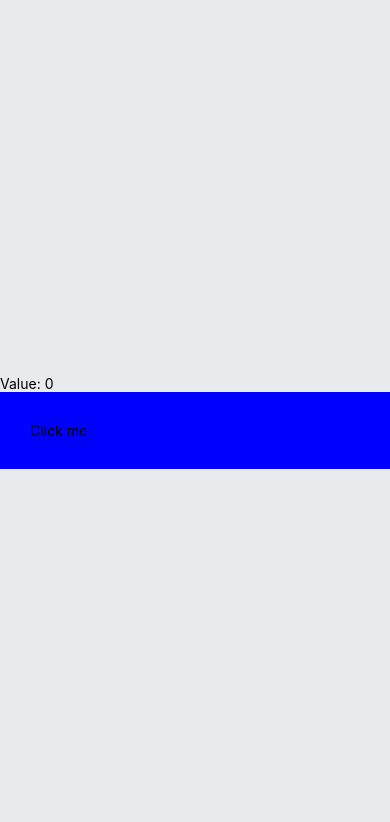
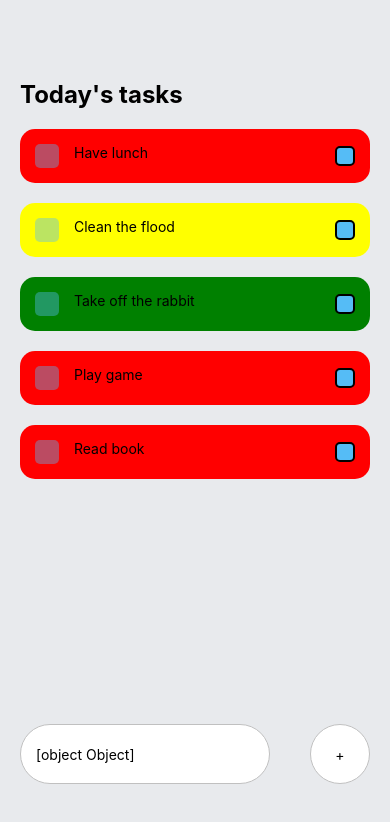
Before and after one commit to tranvanhieu01012002/react-native-first-app, a React Native app: screen / in a window 390 px wide. Shown: the top 822 px of the page. Built offline with nearby package versions, Linux system fonts and the light colour scheme.

Commit message:
save code

```diff
--- a/App.js
+++ b/App.js
@@ -1,38 +1,132 @@
-import { View, Text,StyleSheet, TouchableOpacity } from 'react-native'
-import React, { useState } from 'react'
+import React, {useState} from 'react';
+import {
+    Alert,
+    ScrollView,
+    StyleSheet,
+    Text,
+    View,
+    KeyboardAvoidingView,
+    TextInput,
+    TouchableOpacity,
+} from 'react-native';
+// import styles from './src/assets/globalStyle';
+import Bar from './src/components/Bar';
+import Header from './src/components/Header';
+import TaskList from './src/components/TaskList';
+import Task from './src/components/Tasks';
+import data from './src/assets/data';
+import status from './constants/status';
 
-const App = () => {
+function App() {
 
-    const [count,setCount] = useState(0);
+    const [task, setTask] = useState(
+        {
+            name: '',
+            status: status.todo
+        },
+    );
+    const [tasks, setTasks] = useState(data);
 
-    const increaseCount = ()=>{
-        setCount(count + 1)
-    }
+    const addTask = () => {
+        setTasks([...tasks, task]);
+        setTask('');
+    };
+
+    const edit = index => {
+        // let tasksCopy = [...tasks];
+        // tasksCopy.splice(index, 1);
+        // setTasks(tasksCopy);
+        setTask(tasks[index].name);
+    };
+
+    const remove = index => {
+
+    };
+
     return (
         <View style={styles.container}>
-            <Text>Value: {count}</Text>
-            <TouchableOpacity
-                onPress={increaseCount}
-                style={styles.button}
-                >
-                    <Text>Click me</Text>
+        <ScrollView>
+            <View style={styles.taskWrapper}>
+            <Text style={styles.sectionTitle}>Today's tasks </Text>
+            <View style={styles.items}>
+                {tasks.map((item, index) => {
+                return (
+                    <TouchableOpacity
+                        onPress={() => edit(index)}
+                        key={index}>
+                    <Task
+                        bgColor={item.status.color}
+                        text={item.name}
+                        />
+                    </TouchableOpacity>
+                );
+                })}
+            </View>
+            </View>
+        </ScrollView>
+        <KeyboardAvoidingView
+            style={styles.writeTaskWrapper}
+            behavior="height">
+            <TextInput
+            style={styles.input}
+            placeholder="Add new task ..."
+            value={task}
+            onChangeText={text => setTask(text)}
+            />
+            <TouchableOpacity onPress={addTask}>
+            <View style={styles.addWrapper}>
+                <Text>+</Text>
+            </View>
             </TouchableOpacity>
+        </KeyboardAvoidingView>
         </View>
-    )
-}
+    );
+    }
 
-
-const styles = StyleSheet.create({
+    const styles = StyleSheet.create({
     container: {
         flex: 1,
-        backgroundColor: "#E8EAED",
-        justifyContent: 'center'
+        backgroundColor: '#E8EAED',
     },
-    button: {
-        padding: 30,
-        backgroundColor: 'blue',
-        textAlign: 'center'
-    }
+    taskWrapper: {
+        paddingTop: 80,
+        paddingHorizontal: 20,
+    },
+    items: {
+        marginTop: 20,
+    },
+    sectionTitle: {
+        fontSize: 24,
+        fontWeight: 'bold',
+    },
+    input: {
+        paddingHorizontal: 15,
+        paddingVertical: 15,
+        backgroundColor: '#FFF',
+        borderRadius: 60,
+        width: 250,
+        borderWidth: 1,
+        borderColor: '#C0C0C0',
+    },
+    writeTaskWrapper: {
+        position: 'absolute',
+        bottom: 60,
+        width: '100%',
+        flexDirection: 'row',
+        justifyContent: 'space-around',
+        alignContent: 'center',
+    },
+    addText: {},
+    addWrapper: {
+        width: 60,
+        height: 60,
+        backgroundColor: '#FFF',
+        borderRadius: 60,
+        justifyContent: 'center',
+        alignItems: 'center',
+        borderColor: '#C0C0C0',
+        borderWidth: 1,
+    },
 });
 
 export default App;
--- /dev/null
+++ b/constants/status.js
@@ -0,0 +1,18 @@
+const status = {
+    todo: {
+        name: 'To do',
+        status: 1,
+        color: 'red',
+    },
+    doing: {
+        name: 'Doing',
+        status: 2,
+        color: 'yellow',
+    },
+    done: {
+        name: 'Done',
+        status: 3,
+        color: 'green',
+    },
+};
+export default status;
--- /dev/null
+++ b/src/assets/data.js
@@ -0,0 +1,24 @@
+import status from "../../constants/status"
+const tasks = [
+    {
+        name: 'Have lunch',
+        status: status.todo
+    },
+    {
+        name: 'Clean the flood',
+        status: status.doing
+    },
+    {
+        name: 'Take off the rabbit',
+        status: status.done
+    },
+    {
+        name: 'Play game',
+        status: status.todo
+    },
+    {
+        name: 'Read book',
+        status: status.todo
+    },
+];
+export default tasks;
--- a/src/components/Tasks/index.js
+++ b/src/components/Tasks/index.js
@@ -3,9 +3,8 @@ import React from 'react'
 import styles from './style'
 
 export default function Task(props) {
-    const {text} = props;
     return (
-        <View style={styles.item}>
+        <View style={[styles.item,{backgroundColor: props.bgColor}]}>
             <View style={styles.itemLeft}>
                 <TouchableOpacity style={styles.square}></TouchableOpacity>
                 <Text>{props.text}</Text>
--- a/src/components/Tasks/style.js
+++ b/src/components/Tasks/style.js
@@ -1,7 +1,7 @@
 import {StyleSheet} from 'react-native';
 const styles = StyleSheet.create({
     item: {
-        backgroundColor: "#FFF",
+        // backgroundColor: "#FFF",
         padding: 15,
         flexDirection: "row",
         alignItems: "center",
```
